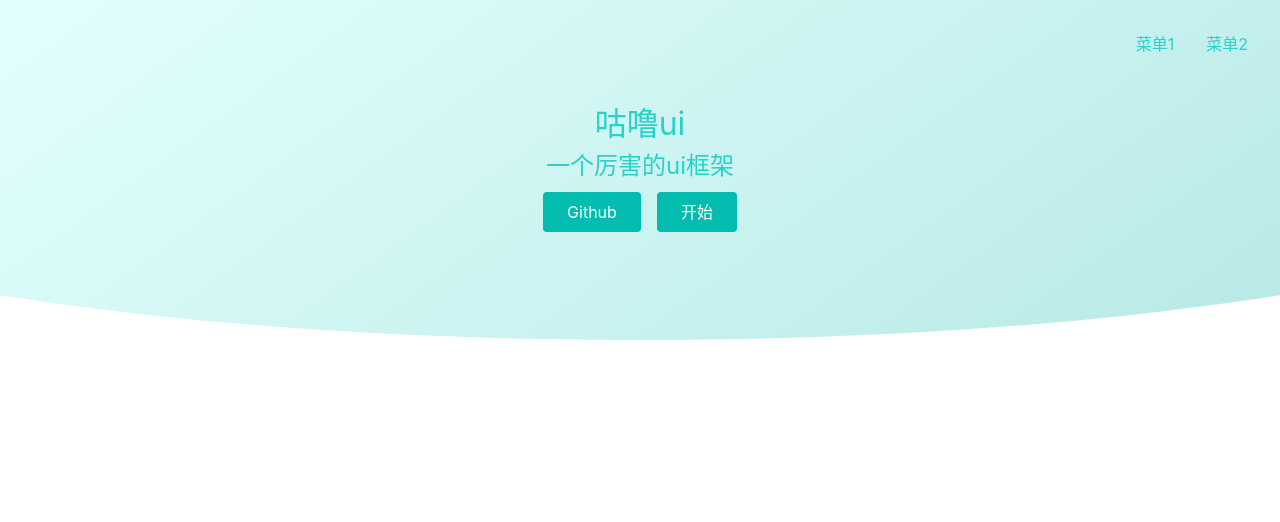
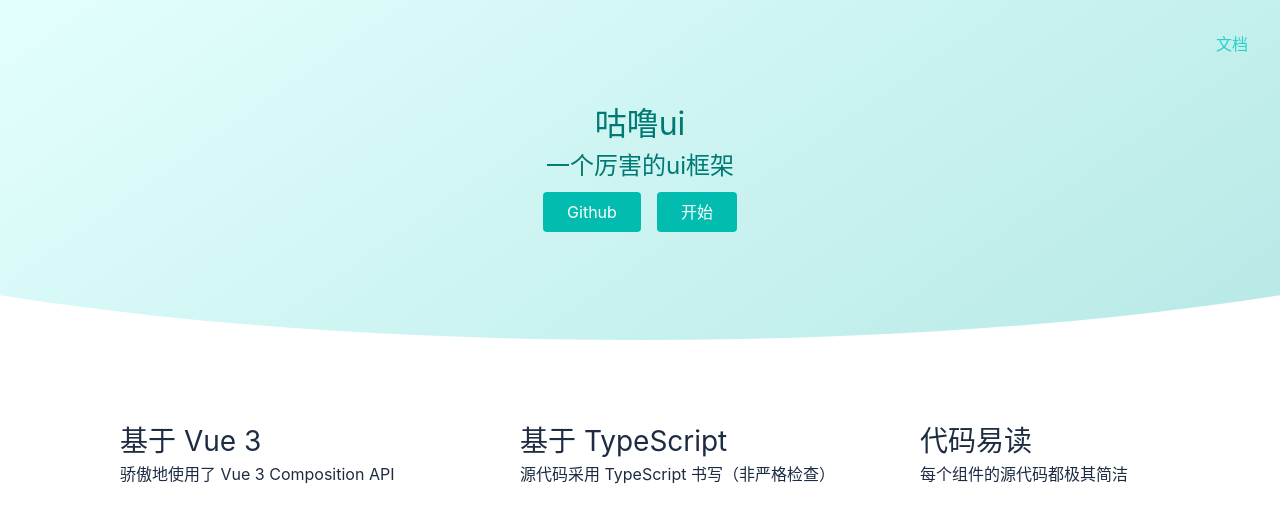
Before and after one commit to wantingjun/Vue3-UI, a Vue app: page /#/ in a window 1280 px wide. Shown: the top 522 px of the page. Built offline with nearby package versions, Linux system fonts and the light colour scheme.

Commit message:
更新切换按钮样式

```diff
--- a/index.html
+++ b/index.html
@@ -5,7 +5,7 @@
   <link rel="icon" href="/favicon.ico" />
   <meta name="viewport" content="width=device-width, initial-scale=1.0">
   <title>Vite App</title>
-  <script src="//at.alicdn.com/t/font_1345515_iq5dxu7uzge.js"></script>
+  <script src="//at.alicdn.com/t/font_1345515_zgre1a08ti.js"></script>
 </head>
 <body>
   <div id="app"></div>
--- a/src/components/Topnav.vue
+++ b/src/components/Topnav.vue
@@ -6,10 +6,13 @@
             </svg>
         </div>
         <ul class="menu">
-            <li>菜单1</li>
-            <li>菜单2</li>
+            <li>
+                <router-link to="/doc">文档</router-link>
+            </li>
         </ul>
-        <span class ="toggleIcon" @click="toggleMenu"></span>
+            <svg v-if="toggleMenuVisible" class ="toggleIcon" @click="toggleMenu">
+                <use xlink:href="#iconmenu" ></use>
+            </svg>
     </div>
 </template>
 
@@ -25,6 +28,12 @@
                 console.log('topnav get menuVisible :'+menuVisible.value)
             }
             return {toggleMenu}
+        },
+        props:{
+            toggleMenuVisible:{
+                type:Boolean,
+                default:false
+            }
         }
     }
 </script>
@@ -61,9 +70,8 @@
             }
         }
         > .toggleIcon{
-            width:24px;
-            height:24px;
-            background: red;
+            width:32px;
+            height:32px;
             position:absolute;
             left:16px;
             top:50%;
--- a/src/views/Doc.vue
+++ b/src/views/Doc.vue
@@ -1,6 +1,6 @@
 <template>
 <div class="layout">
-   <Topnav class="nav"></Topnav>
+   <Topnav class="nav" :toggleMenuVisible="true"></Topnav>
     <div class="content">
         <aside v-if="menuVisible">
             <h2>组件列表</h2>
--- a/src/views/Home.vue
+++ b/src/views/Home.vue
@@ -12,17 +12,29 @@
         </div>
     </div>
         <div class="features">
-
-
-        <svg class="icon" >
+            <ul>
+                <li>
+                    <svg>
                         <use xlink:href="#iconvue"></use>
                     </svg>
-        <svg class="icon" >
+                    <h3>基于 Vue 3</h3>
+                    <p>骄傲地使用了 Vue 3 Composition API</p>
+                </li>
+                <li>
+                    <svg>
                         <use xlink:href="#iconts"></use>
                     </svg>
-        <svg class="icon" >
+                    <h3>基于 TypeScript </h3>
+                    <p>源代码采用 TypeScript 书写（非严格检查）</p>
+                </li>
+                <li>
+                    <svg>
                         <use xlink:href="#iconadd"></use>
                     </svg>
+                    <h3>代码易读</h3>
+                    <p>每个组件的源代码都极其简洁</p>
+                </li>
+            </ul>
         </div>
     </div>
 </template>
@@ -36,42 +48,70 @@
 </script>
 
 <style lang="scss" scoped>
-    $green:#02bcb0;
-    $border-radius:4px;
-    $color:#28d1c9;
-    .topnavAndBanner{
-        background: linear-gradient(144deg, rgba(227,255,253,1) 0%, rgba(183,233,230,1) 100%);
-        /*border-bottom-left-radius: 50% 400px;*/
-        /*border-bottom-right-radius: 50% 40px;*/
+    $green: #02bcb0;
+    $border-radius: 4px;
+    $color: #007974;
+    .topnavAndBanner {
+        background: linear-gradient(145deg, rgba(227, 255, 253, 1) 0%, rgba(183, 233, 230, 1) 100%);
         clip-path: ellipse(80% 60% at 50% 40%);
     }
-    .features{
-        >svg{
-            width:64px;
-            height:64px;
+    .features {
+        margin: 64px auto;
+        width: 400px;
+        @media (min-width: 800px) {
+            width: 800px;
+        }
+        @media (min-width: 1200px) {
+            width: 1200px;
+        }
+        >ul {
+            display: flex;
+            flex-wrap: wrap;
+            >li {
+                width: 400px;
+                margin: 16px 0;
+                display: grid;
+                justify-content: start;
+                align-content: space-between;
+                grid-template-areas:
+                        "icon title"
+                        "icon text";
+                grid-template-columns: 80px auto;
+                grid-template-rows: 1fr auto;
+                >svg {
+                    grid-area: icon;
+                    width: 64px;
+                    height: 64px;
+                }
+                >h3 {
+                    grid-area: title;
+                    font-size: 28px;
+                }
+                >p {
+                    grid-area: text
+                }
+            }
         }
     }
     .banner {
+        color: $color;
         padding: 100px 0;
         display: flex;
         justify-content: center;
         align-items: center;
         flex-direction: column;
-        color:$color;
-
-        > .actions{
+        >.actions {
             padding: 8px 0;
             a {
-                margin:0 8px;
+                margin: 0 8px;
                 background: $green;
-                color:white;
-                padding:8px 24px;
+                color: white;
                 display: inline-block;
+                padding: 8px 24px;
                 border-radius: $border-radius;
-                &:hover{
+                &:hover {
                     text-decoration: none;
                 }
-
             }
         }
     }
```
Lines whose indentation alone changed are shown as unchanged.
